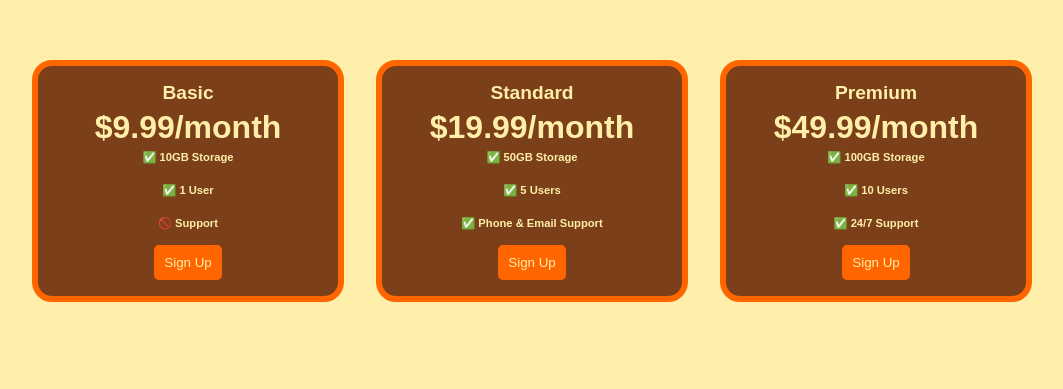
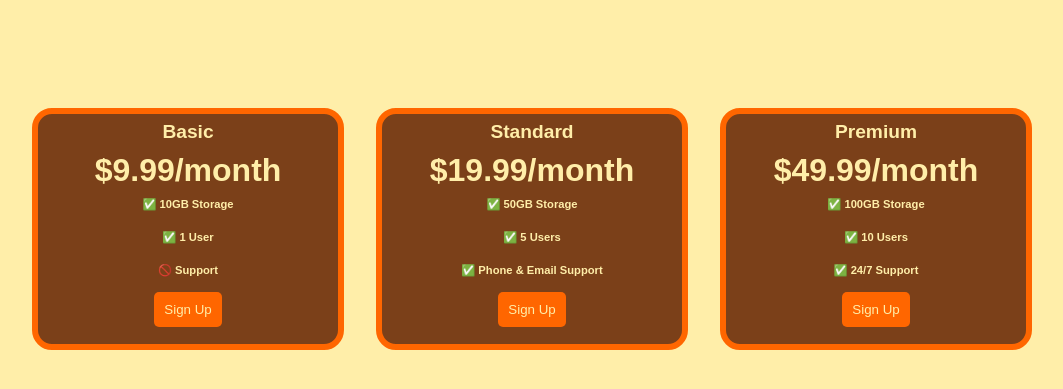
Before and after one commit to ShehabAboshady1/Pricing_table, a plain HTML site: page index.html in a window 1280 px wide. Shown: the part 219-608 px from the top of the page, without its empty margins (108-1171 px from the left). Drawn offline with Linux system fonts and the light colour scheme; a web font is replaced by a local one.

Commit message:
Update index.html

```diff
--- a/index.html
+++ b/index.html
@@ -12,14 +12,12 @@
     <style>
       body {
         font-family: "Sono", sans-serif;
-
-      }
-      html{
-      background-color: #FFEEA9;
-      height: 100%;
-      display: flex;
-      justify-content: center;
+        display: flex;
+        justify-content: center;
         align-items: center;
+        background-color: #FFEEA9;
+        min-height: 100vh;
+        padding: 40px 20px;
       }
       .pricing-container{
 
@@ -41,6 +39,7 @@
         min-height: 230px;
         border: 6px solid #ff6600;
         border-radius: 20px;
+
       }
       .plan-title{
         font-size: 1.2rem;
@@ -49,6 +48,7 @@
       .plan-price{
         font-size: 2rem;
         font-weight: 900;
+         margin: 4px 0;
       }
       .plan-features{
         margin: 0px 10px 10px 0px;
@@ -68,21 +68,22 @@
         border: none;
         border-radius: 5px;
         padding: 10px;
-
+        margin-bottom: 11px;
       }
 
       /* Hint: What can you do with a media query and flexbox? */
       @media (max-width: 1000px) {
         .pricing-container{
-
         flex-direction: column;
         gap: 20px;
+
       }
       }
     </style>
   </head>
 
   <body>
+
     <div class="pricing-container">
       <div class="pricing-plan">
         <div class="plan-title">Basic</div>
```
